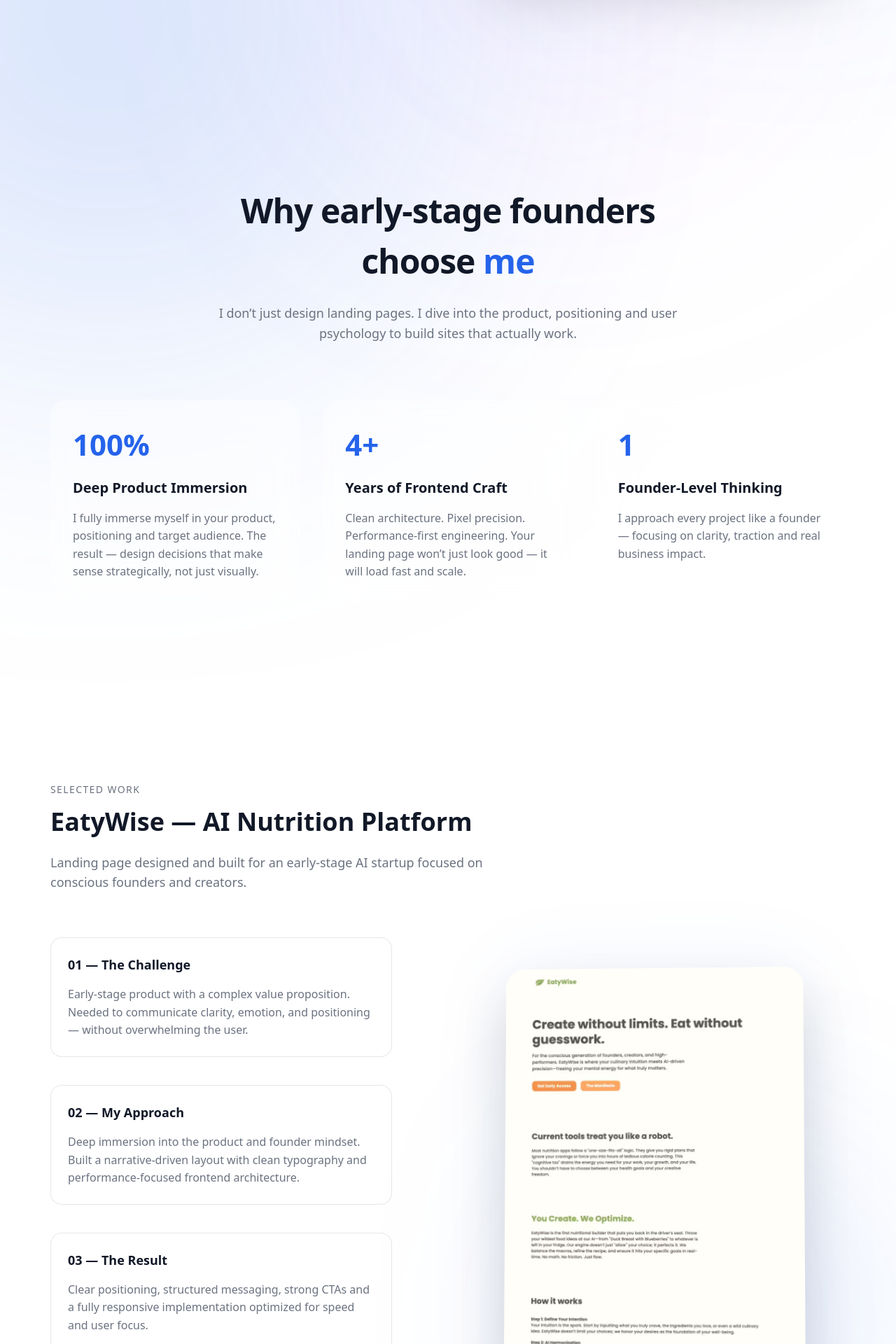
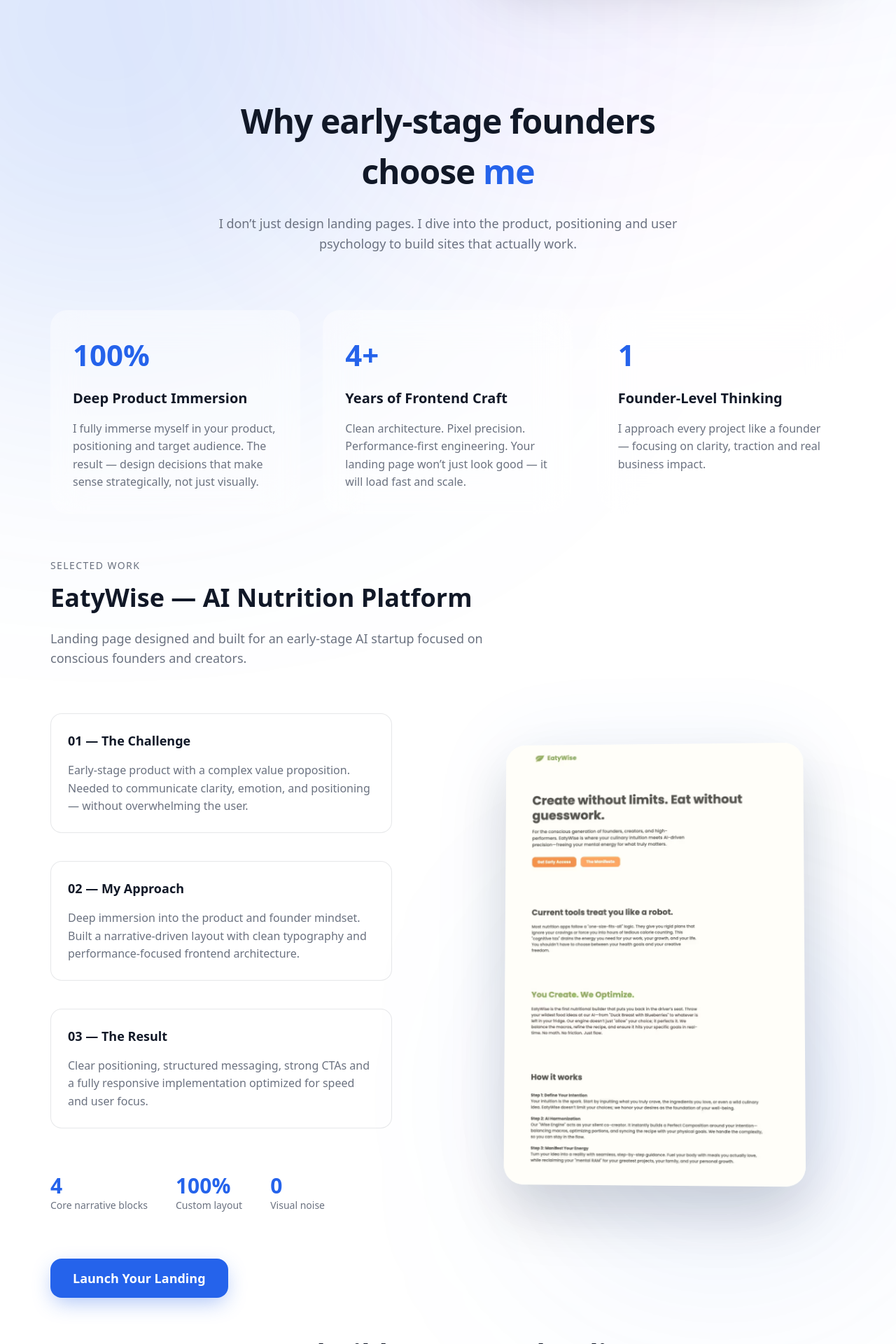
Before and after one commit to pavsumin/pavelsumin, a Next.js app: page / in a window 1280 px wide. Shown: the part 620-2540 px from the top of the page at 70% size. Built offline with nearby package versions, Linux system fonts and the light colour scheme.

Commit message:
py deleted from all sections

```diff
--- a/components/ContactSection.tsx
+++ b/components/ContactSection.tsx
@@ -4,7 +4,7 @@ import ContactForm from './ContactForm'
 
 export default function ContactSection() {
 	return (
-		<section id='contact' className='py-32'>
+		<section id='contact'>
 			<div className='text-center max-w-[640px] mx-auto'>
 				<h2 className='text-[40px] font-semibold text-primary'>
 					Let’s build your next landing.
--- a/components/WhySection.tsx
+++ b/components/WhySection.tsx
@@ -1,6 +1,6 @@
 export default function WhySection() {
 	return (
-		<section id='why' className='py-32 h-[auto]'>
+		<section id='why' className='h-[auto]'>
 			<div className='text-center max-w-[720px] mx-auto'>
 				<h2 className='text-[40px] md:text-[48px] font-semibold text-primary tracking-[-0.02em]'>
 					Why early-stage founders choose{' '}
--- a/components/WorkSection.tsx
+++ b/components/WorkSection.tsx
@@ -4,7 +4,7 @@ import Image from 'next/image'
 
 export default function WorkSection() {
 	return (
-		<section id='work' className='relative py-16'>
+		<section id='work' className='relative'>
 			{/* ===== Section Header ===== */}
 			<div className='mb-16'>
 				<p className='text-sm uppercase tracking-widest text-muted mb-4'>
```
